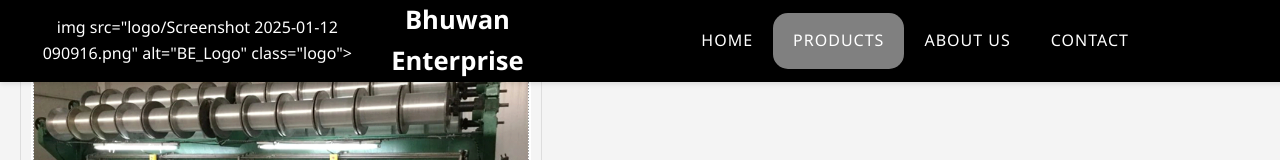
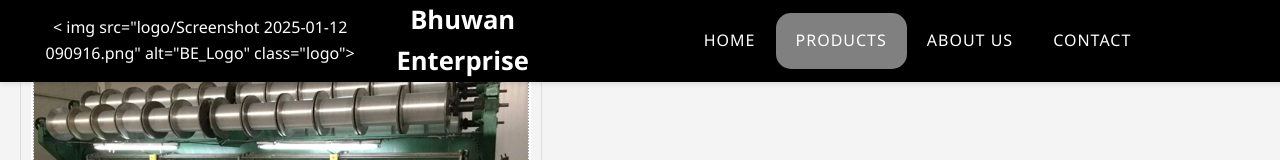
Before and after one commit to pratham3115/Bhuwan_enterprise, a plain HTML site: page net-making-machine.html in a window 1280 px wide. Shown: the top 160 px of the page. Drawn offline with Linux system fonts and the light colour scheme.

Commit message:
Update net-making-machine.html

```diff
--- a/net-making-machine.html
+++ b/net-making-machine.html
@@ -58,7 +58,7 @@
 <body>
     <header>
         <a href="index.html" style="text-decoration: none; color: inherit;">
-            img src="logo/Screenshot 2025-01-12 090916.png" alt="BE_Logo" class="logo">
+            < img src="logo/Screenshot 2025-01-12 090916.png" alt="BE_Logo" class="logo">
             <h1>Bhuwan Enterprise</h1>
         </a>
         <nav class="navbar">
```
